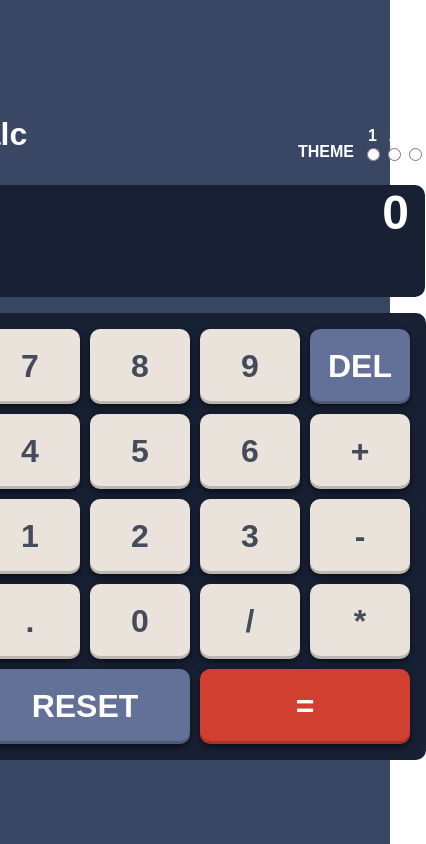
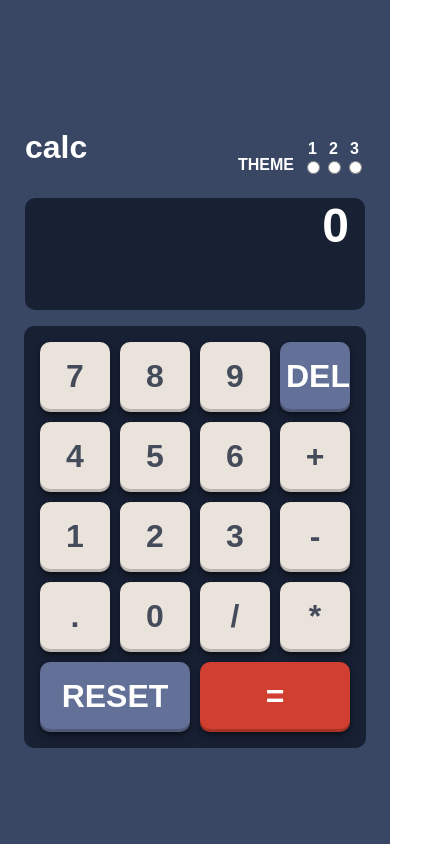
Before and after one commit to Nat-crit20/React-Calculator-App, a React (Create React App) app: page / in a window 390 px wide. Shown: the whole page, 426 px wide, since content can reach past the window. Built offline with nearby package versions, Linux system fonts and the light colour scheme; the HTML template or start-up script is replaced by a standard one.

Commit message:
Working on README

```diff
--- a/public/index.html
+++ /dev/null
@@ -1,43 +0,0 @@
-<!DOCTYPE html>
-<html lang="en">
-  <head>
-    <meta charset="utf-8" />
-    <link rel="icon" href="%PUBLIC_URL%/favicon.ico" />
-    <meta name="viewport" content="width=device-width, initial-scale=1" />
-    <meta name="theme-color" content="#000000" />
-    <meta
-      name="description"
-      content="Web site created using create-react-app"
-    />
-    <link rel="apple-touch-icon" href="%PUBLIC_URL%/logo192.png" />
-    <!--
-      manifest.json provides metadata used when your web app is installed on a
-      user's mobile device or desktop. See https://developers.google.com/web/fundamentals/web-app-manifest/
-    -->
-    <link rel="manifest" href="%PUBLIC_URL%/manifest.json" />
-    <!--
-      Notice the use of %PUBLIC_URL% in the tags above.
-      It will be replaced with the URL of the `public` folder during the build.
-      Only files inside the `public` folder can be referenced from the HTML.
-
-      Unlike "/favicon.ico" or "favicon.ico", "%PUBLIC_URL%/favicon.ico" will
-      work correctly both with client-side routing and a non-root public URL.
-      Learn how to configure a non-root public URL by running `npm run build`.
-    -->
-    <title>React App</title>
-  </head>
-  <body>
-    <noscript>You need to enable JavaScript to run this app.</noscript>
-    <div id="root"></div>
-    <!--
-      This HTML file is a template.
-      If you open it directly in the browser, you will see an empty page.
-
-      You can add webfonts, meta tags, or analytics to this file.
-      The build step will place the bundled scripts into the <body> tag.
-
-      To begin the development, run `npm start` or `yarn start`.
-      To create a production bundle, use `npm run build` or `yarn build`.
-    -->
-  </body>
-</html>
--- a/src/styles/App.css
+++ b/src/styles/App.css
@@ -9,7 +9,7 @@
 }
 .display {
   font-family: "League Spartan", sans-serif;
-  width: 460px;
+  width: 360px;
   text-align: right;
   border-radius: 10px;
   margin-bottom: 1rem;
@@ -30,10 +30,18 @@
   border-radius: 10px;
   display: grid;
   grid-gap: 10px;
-  grid-template-columns: repeat(4, 100px);
-  grid-template-rows: repeat(5, 75px);
+  grid-template-columns: repeat(4, 75px);
+  grid-template-rows: repeat(5, 50px);
 }
-
+@media only screen and (max-width: 600px) {
+  .display {
+    width: 340px;
+  }
+  .button-display {
+    grid-template-columns: repeat(4, 70px);
+    grid-template-rows: repeat(5, 70px);
+  }
+}
 .display-head {
   display: flex;
   justify-content: space-between;
```
Also changed, not shown: images/Screenshot 2022-10-21 at 19-13-20 React App.png (added), public/logo192.png (deleted), public/logo512.png (deleted), public/manifest.json (deleted), public/robots.txt (deleted), 7 other files (tests, documents, lock files or other folders).
